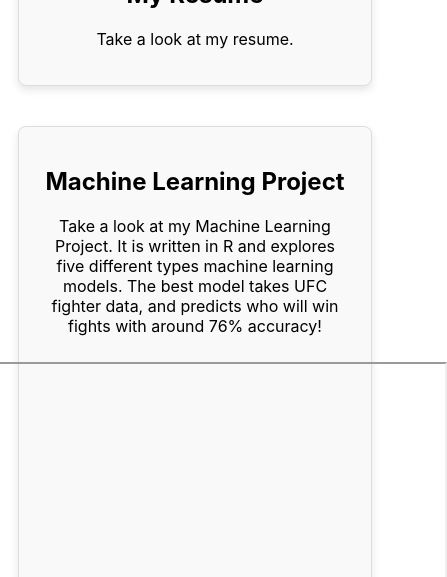
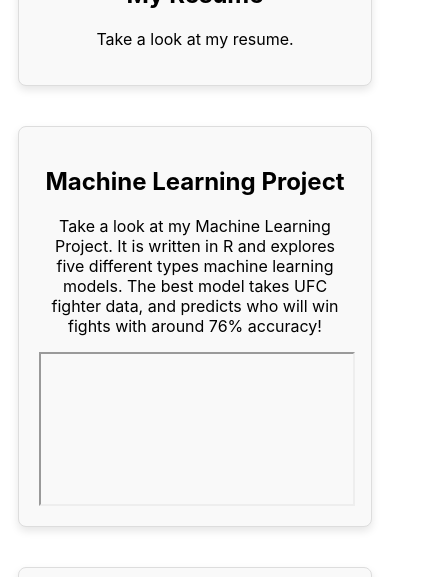
Before and after one commit to BennettJamesBishop/BennettJamesBishop.github.io, a React (Create React App) app: page / in a window 390 px wide. Shown: the part 1060-1637 px from the top of the page, 447 px wide, since content can reach past the window. Built offline with nearby package versions, Linux system fonts and the light colour scheme.

Commit message:
Styling for ufc project

```diff
--- a/src/App.css
+++ b/src/App.css
@@ -77,10 +77,8 @@ main {
 .ufc-display {
   display: flex;
   justify-content: center;
-  flex-wrap: wrap;
-  margin-top: 10px;
-  width: 500px;
-  height: 500px;
+  width: 800px; /* Maximum width to maintain on larger screens */
+  height: 800px; /* Adjust height as needed */
 }
 
 .ufc-section {
@@ -88,10 +86,18 @@ main {
   justify-content: center;
   flex-wrap: wrap;
   width: 80%;
-  margin: 20px 0;
+  margin: 20px auto; /* Center align and provide margin */
   padding: 20px;
   border: 1px solid #ddd;
   border-radius: 8px;
   background-color: #f9f9f9;
   box-shadow: 0 4px 8px rgba(0, 0, 0, 0.1);
 }
+
+/* Media query for smaller screens */
+@media screen and (max-width: 768px) {
+  .ufc-display {
+    height: auto; /* Let height adjust as needed */
+    max-width: 100%; /* Take full width of its container */
+  }
+}
--- a/src/App.js
+++ b/src/App.js
@@ -39,7 +39,8 @@ function App() {
           id="The Wenliang Initiative"
           title="The Wenliang Initiative"
           description="This is The Wenliang Initative, a non-profit grocery delivery service I cofounded! My best
-           friend and I delivered over $30,000 worth of groceries to the elderly in my community, eliminating hundreds of hours of covid exposure."
+           friend and I delivered over $30,000 worth of groceries to the elderly in my community, eliminating hundreds of hours of covid exposure. We even made the news, check that
+            out here: https://www.ksbw.com/article/2-stevenson-students-deliver-groceries-for-free-to-their-neighbors/32023134"
           images={[
             `${process.env.PUBLIC_URL}/wenliangInitiative/wenliang1.jpg`,
             `${process.env.PUBLIC_URL}/wenliangInitiative/wenliang2.jpg`,
```
